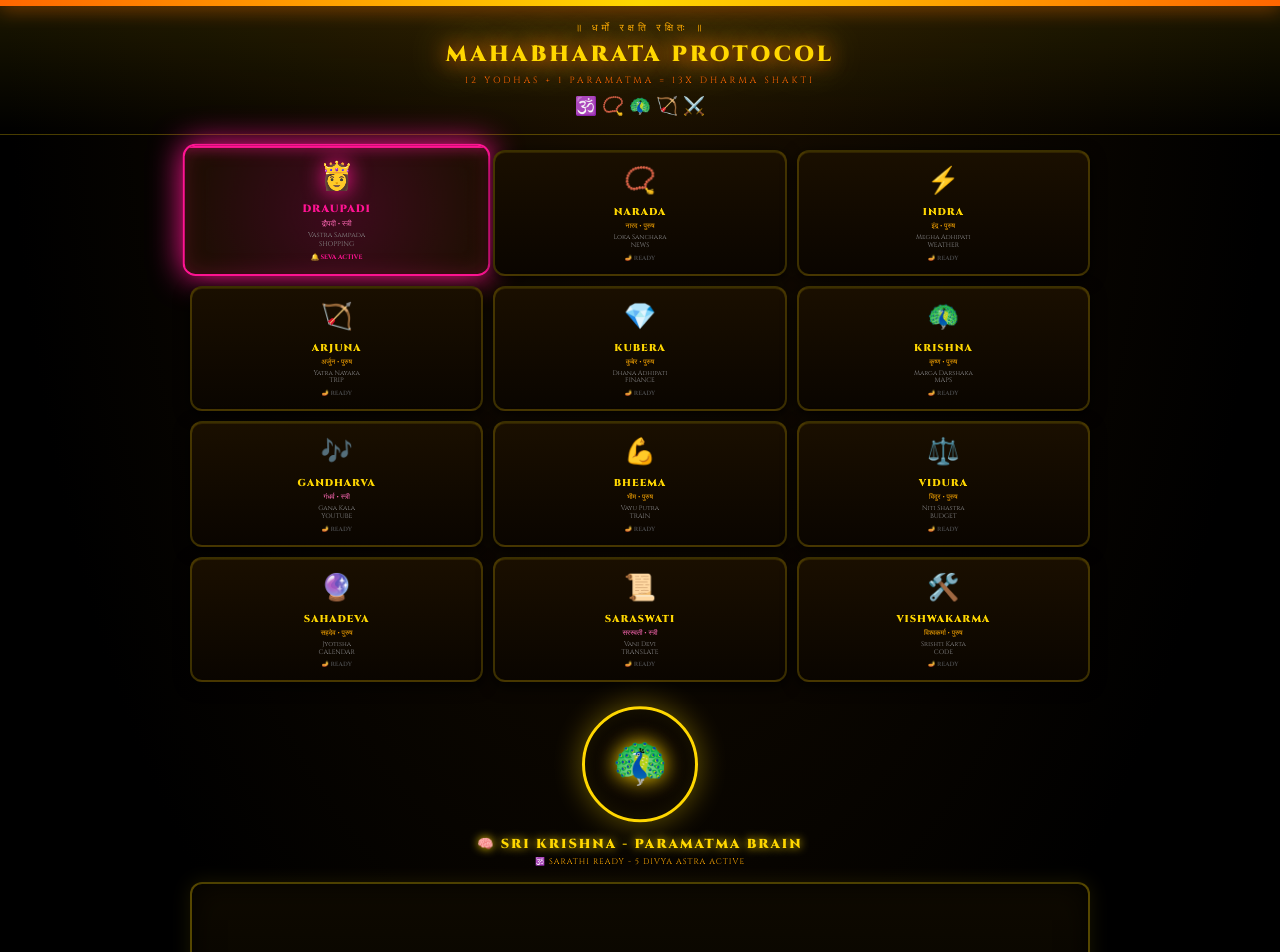
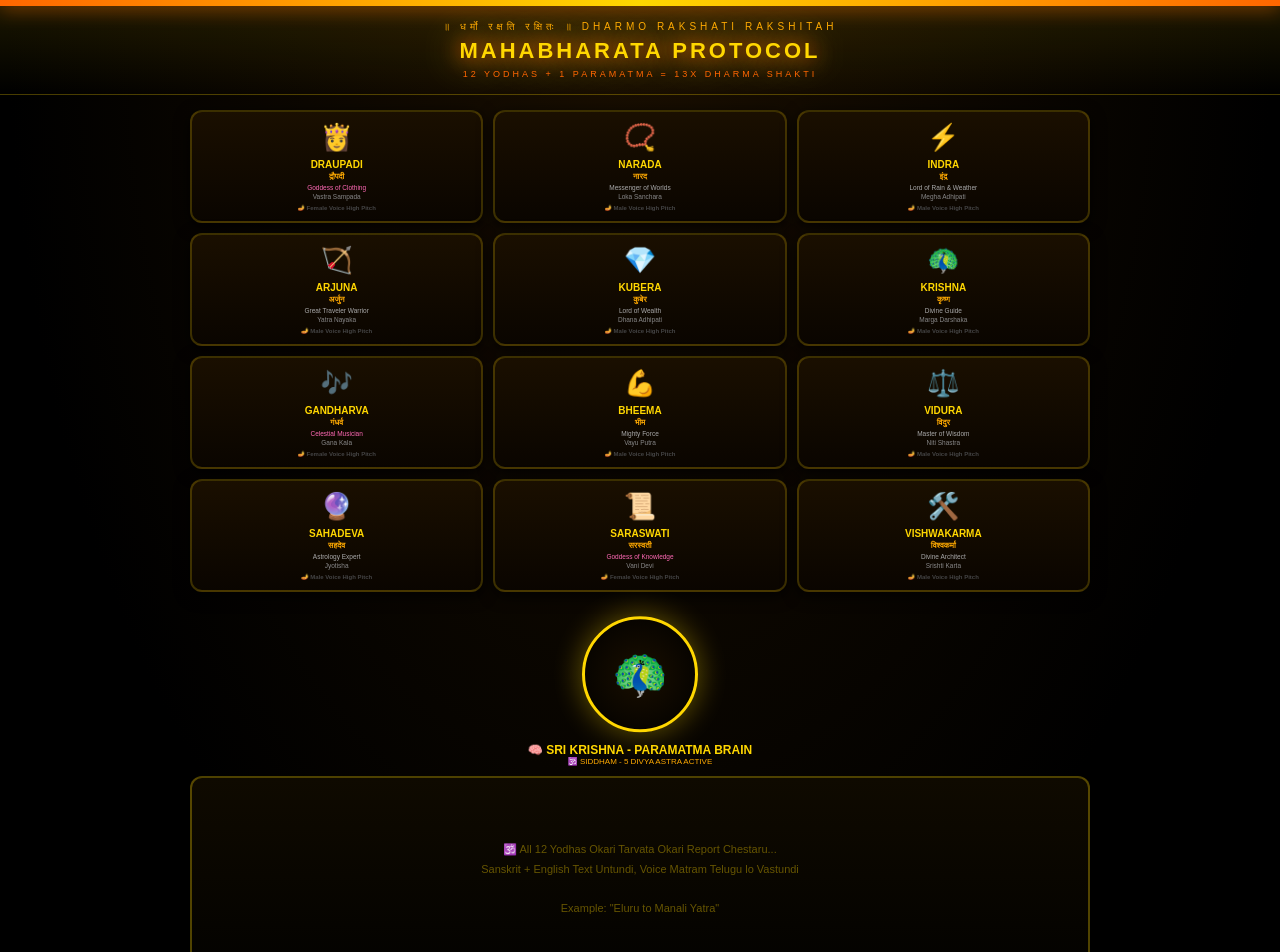
Before and after one commit to Narasimha-cyber/AvenJarvis, a Next.js app: page / in a window 1280 px wide. Shown: the top 952 px of the page. Built offline with nearby package versions, Linux system fonts and the light colour scheme.

Commit message:
Enhance AGENTS data with language support and UI updates
Added English and Telugu descriptions to agents in AGENTS array and updated the speak function to handle Telugu voice synthesis. Improved the user interface and interaction elements.

```diff
--- a/app/page.js
+++ b/app/page.js
@@ -2,18 +2,18 @@
 import { useState, useEffect } from "react";
 
 const AGENTS = [
-  { id: 1, name: "SHOPPING", char: "DRAUPADI", icon: "👸", gender: "female", role: "Vastra Sampada", color: "#ff1493", sanskrit: "द्रौपदी" },
-  { id: 2, name: "NEWS", char: "NARADA", icon: "📿", gender: "male", role: "Loka Sanchara", color: "#ffaa00", sanskrit: "नारद" },
-  { id: 3, name: "WEATHER", char: "INDRA", icon: "⚡", gender: "male", role: "Megha Adhipati", color: "#00d4ff", sanskrit: "इंद्र" },
-  { id: 4, name: "TRIP", char: "ARJUNA", icon: "🏹", gender: "male", role: "Yatra Nayaka", color: "#ffffff", sanskrit: "अर्जुन" },
-  { id: 5, name: "FINANCE", char: "KUBERA", icon: "💎", gender: "male", role: "Dhana Adhipati", color: "#ffd700", sanskrit: "कुबेर" },
-  { id: 6, name: "MAPS", char: "KRISHNA", icon: "🦚", gender: "male", role: "Marga Darshaka", color: "#0080ff", sanskrit: "कृष्ण" },
-  { id: 7, name: "YOUTUBE", char: "GANDHARVA", icon: "🎶", gender: "female", role: "Gana Kala", color: "#ff00ff", sanskrit: "गंधर्व" },
-  { id: 8, name: "TRAIN", char: "BHEEMA", icon: "💪", gender: "male", role: "Vayu Putra", color: "#ff4500", sanskrit: "भीम" },
-  { id: 9, name: "BUDGET", char: "VIDURA", icon: "⚖️", gender: "male", role: "Niti Shastra", color: "#00ff88", sanskrit: "विदुर" },
-  { id: 10, name: "CALENDAR", char: "SAHADEVA", icon: "🔮", gender: "male", role: "Jyotisha", color: "#aa00ff", sanskrit: "सहदेव" },
-  { id: 11, name: "TRANSLATE", char: "SARASWATI", icon: "📜", gender: "female", role: "Vani Devi", color: "#fffacd", sanskrit: "सरस्वती" },
-  { id: 12, name: "CODE", char: "VISHWAKARMA", icon: "🛠️", gender: "male", role: "Srishti Karta", color: "#ff6600", sanskrit: "विश्वकर्मा" },
+  { id: 1, name: "SHOPPING", char: "DRAUPADI", icon: "👸", gender: "female", role: "Vastra Sampada", color: "#ff1493", sanskrit: "द्रौपदी", eng: "Goddess of Clothing", tel: "Vastra Devatha Draupadi" },
+  { id: 2, name: "NEWS", char: "NARADA", icon: "📿", gender: "male", role: "Loka Sanchara", color: "#ffaa00", sanskrit: "नारद", eng: "Messenger of Worlds", tel: "Loka Sanchari Narada Maharshi" },
+  { id: 3, name: "WEATHER", char: "INDRA", icon: "⚡", gender: "male", role: "Megha Adhipati", color: "#00d4ff", sanskrit: "इंद्र", eng: "Lord of Rain & Weather", tel: "Varsha Devudu Indra" },
+  { id: 4, name: "TRIP", char: "ARJUNA", icon: "🏹", gender: "male", role: "Yatra Nayaka", color: "#ffffff", sanskrit: "अर्जुन", eng: "Great Traveler Warrior", tel: "Maha Yatri Arjuna" },
+  { id: 5, name: "FINANCE", char: "KUBERA", icon: "💎", gender: "male", role: "Dhana Adhipati", color: "#ffd700", sanskrit: "कुबेर", eng: "Lord of Wealth", tel: "Dhana Devudu Kubera" },
+  { id: 6, name: "MAPS", char: "KRISHNA", icon: "🦚", gender: "male", role: "Marga Darshaka", color: "#0080ff", sanskrit: "कृष्ण", eng: "Divine Guide", tel: "Marga Darshi Sri Krishna" },
+  { id: 7, name: "YOUTUBE", char: "GANDHARVA", icon: "🎶", gender: "female", role: "Gana Kala", color: "#ff00ff", sanskrit: "गंधर्व", eng: "Celestial Musician", tel: "Gana Kala Gandharva Devi" },
+  { id: 8, name: "TRAIN", char: "BHEEMA", icon: "💪", gender: "male", role: "Vayu Putra", color: "#ff4500", sanskrit: "भीम", eng: "Mighty Force", tel: "Bala Shali Bheema" },
+  { id: 9, name: "BUDGET", char: "VIDURA", icon: "⚖️", gender: "male", role: "Niti Shastra", color: "#00ff88", sanskrit: "विदुर", eng: "Master of Wisdom", tel: "Niti Shastri Vidura" },
+  { id: 10, name: "CALENDAR", char: "SAHADEVA", icon: "🔮", gender: "male", role: "Jyotisha", color: "#aa00ff", sanskrit: "सहदेव", eng: "Astrology Expert", tel: "Jyotisha Shastri Sahadeva" },
+  { id: 11, name: "TRANSLATE", char: "SARASWATI", icon: "📜", gender: "female", role: "Vani Devi", color: "#fffacd", sanskrit: "सरस्वती", eng: "Goddess of Knowledge", tel: "Vani Devi Saraswati" },
+  { id: 12, name: "CODE", char: "VISHWAKARMA", icon: "🛠️", gender: "male", role: "Srishti Karta", color: "#ff6600", sanskrit: "विश्वकर्मा", eng: "Divine Architect", tel: "Srishti Karta Vishwakarma" },
 ];
 
 export default function Home() {
@@ -25,60 +25,62 @@ export default function Home() {
   const [introDone, setIntroDone] = useState(false);
 
   useEffect(() => {
-    const loadVoices = () => {
-      const v = window.speechSynthesis.getVoices();
-      setVoices(v);
-    };
+    const loadVoices = () => setVoices(window.speechSynthesis.getVoices());
     loadVoices();
     window.speechSynthesis.onvoiceschanged = loadVoices;
   }, []);
 
-  const speak = (text, gender = "male", highPitch = true) => {
-    if (!('speechSynthesis' in window)) return;
+  // TELUGU VOICE - ONE AFTER ONE (No Overlap)
+  const speakTelugu = (text, gender) => {
+    return new Promise((resolve) => {
+      if (!('speechSynthesis' in window)) { resolve(); return; }
       window.speechSynthesis.cancel();
       const utter = new SpeechSynthesisUtterance(text);
 
-    // SELECT VOICE BY GENDER
-    let selectedVoice = null;
-    if (voices.length > 0) {
-      if (gender === "female") {
-        selectedVoice = voices.find(v => v.name.toLowerCase().includes("female") || v.name.toLowerCase().includes("zira") || v.name.toLowerCase().includes("samantha") || v.name.includes("Google") && v.lang.includes("en")) || voices[1];
-      } else {
-        selectedVoice = voices.find(v => v.name.toLowerCase().includes("male") || v.name.toLowerCase().includes("david") || v.name.includes("Google") && v.lang.includes("en")) || voices[0];
-      }
-    }
-    if (selectedVoice) utter.voice = selectedVoice;
+      // Try to find Telugu voice
+      let telVoice = voices.find(v => v.lang.includes("te") || v.lang.includes("te-IN"));
+      let femaleVoice = voices.find(v => v.name.toLowerCase().includes("female") || v.name.includes("Zira") || v.name.includes("Google") && v.name.includes("Telugu"));
+      let maleVoice = voices.find(v => v.name.toLowerCase().includes("male") || v.name.includes("David"));
 
+      if (telVoice) utter.voice = telVoice;
+      else if (gender === "female" && femaleVoice) utter.voice = femaleVoice;
+      else if (maleVoice) utter.voice = maleVoice;
+
+      utter.lang = telVoice? "te-IN" : "te-IN"; // Force Telugu
       utter.volume = 1.0;
-    utter.rate = highPitch? 1.15 : 0.95;
-    utter.pitch = gender === "female"? 1.8 : highPitch? 1.4 : 0.9;
+      utter.rate = 0.9; // Slow for Telugu clarity
+      utter.pitch = gender === "female"? 1.6 : 1.1; // High pitch as you asked
+
+      utter.onend = () => { setTimeout(resolve, 400); }; // Gap after each
+      utter.onerror = () => resolve();
+
       window.speechSynthesis.speak(utter);
+    });
   };
 
+  // SEQUENTIAL REPORTING - ONE COMPLETE THEN NEXT
   useEffect(() => {
-    if (introDone) return;
-    const timer = setTimeout(() => {
-      speak("Dharma Samsthapana. All 12 Mahabharata Yodhas Reported Ready, Prabhu.", "male", true);
+    if (introDone || voices.length === 0) return;
 
-      let i = 0;
-      const interval = setInterval(() => {
-        if (i < AGENTS.length) {
+    const startSequence = async () => {
+      await speakTelugu("Dharmo Rakshati Rakshitah. Pannendu mandi Maha Yodhulu siddham ayyaru Prabhu.", "male");
+
+      for (let i = 0; i < AGENTS.length; i++) {
         const ag = AGENTS[i];
         setActiveAgent(ag.id);
         setBrainActive(false);
-          const line = `${ag.char}, ${ag.role} Agent, Reported Ready. ${ag.sanskrit}`;
-          speak(line, ag.gender, true);
-        } else {
-          clearInterval(interval);
+        // TELUGU VOICE FULL
+        await speakTelugu(`${ag.tel} garu, ${ag.role} agent, Seva ku siddham.`, ag.gender);
+      }
+
       setActiveAgent(null);
       setBrainActive(true);
-          speak("I am Krishna, The Supreme Brain, Partha Sarathi. Aham Brahmasmi. All Protocols Active.", "male", true);
-          setTimeout(() => setBrainActive(false), 3000);
+      await speakTelugu("Nenu Sri Krishna ni, Partha Sarathi. Antha siddham ayyindi. Mee aagya kosam eduru choosthunnanu.", "male");
+      setBrainActive(false);
       setIntroDone(true);
-        }
-        i++;
-      }, 2200);
-    }, 1500);
+    };
+
+    const timer = setTimeout(startSequence, 1200);
     return () => clearTimeout(timer);
   }, [voices, introDone]);
 
@@ -88,126 +90,100 @@ export default function Home() {
     setChat(prev => [...prev, { role: "user", text: userMsg }]);
     setMsg("");
     setBrainActive(true);
-    speak("Aagya Prabhu, Vicharana Prarambha...", "male", true);
+    await speakTelugu("Aagya Prabhu, alochistunnanu...", "male");
 
     const lower = userMsg.toLowerCase();
-    if (lower.includes("buy") || lower.includes("shop")) setActiveAgent(1);
+    if (lower.includes("buy")) setActiveAgent(1);
     else if (lower.includes("news")) setActiveAgent(2);
     else if (lower.includes("weather")) setActiveAgent(3);
     else if (lower.includes("trip") || lower.includes("eluru") || lower.includes("manali")) setActiveAgent(4);
-    else if (lower.includes("finance") || lower.includes("money")) setActiveAgent(5);
+    else if (lower.includes("finance")) setActiveAgent(5);
     else if (lower.includes("map")) setActiveAgent(6);
     else if (lower.includes("youtube")) setActiveAgent(7);
     else if (lower.includes("train")) setActiveAgent(8);
     else if (lower.includes("budget")) setActiveAgent(9);
-    else if (lower.includes("calendar") || lower.includes("date")) setActiveAgent(10);
+    else if (lower.includes("calendar")) setActiveAgent(10);
     else if (lower.includes("translate")) setActiveAgent(11);
     else setActiveAgent(12);
 
     try {
       const res = await fetch("/api/avengers", { method: "POST", body: JSON.stringify({ message: userMsg }) });
       const data = await res.json();
-
       setChat(prev => [...prev, { role: "jarvis", text: data.reply, agent: data.agent }]);
       setBrainActive(false);
       setActiveAgent(null);
 
-      const cleanText = data.reply.replace(/[*#_]/g, "").slice(0, 250);
-      speak(cleanText, "male", false);
+      // Speak response in Telugu
+      const clean = data.reply.replace(/[*#_🕉️📿⚡🏹💎🦚🎶💪⚖️🔮📜🛠️💰👸]/g, "").slice(0, 300);
+      await speakTelugu(clean + " Sarvam Krishnarpanam.", "male");
 
     } catch (e) {
-      setChat(prev => [...prev, { role: "jarvis", text: "Kshamya Prabhu, Maya Jaalam... Error.", agent: "ERROR" }]);
+      setChat(prev => [...prev, { role: "jarvis", text: "Kshaminchandi Prabhu, koncham aatankam... Malli prayatninchandi.", agent: "ERROR" }]);
       setBrainActive(false);
     }
   };
 
   return (
-    <div style={{ background: "radial-gradient(ellipse at top, #1a0f00 0%, #000000 70%)", minHeight: "100vh", color: "#ffd700", fontFamily: "'Cinzel', serif", padding: "0", overflowX: "hidden" }}>
-
-      {/* TEMPLE TOP BORDER */}
+    <div style={{ background: "radial-gradient(ellipse at top, #1a0f00 0%, #000000 70%)", minHeight: "100vh", color: "#ffd700", fontFamily: "sans-serif", padding: "0" }}>
       <div style={{ height: "6px", background: "linear-gradient(90deg, #ff6600, #ffd700, #ff6600)", boxShadow: "0 0 20px #ff6600" }}></div>
 
-      {/* HEADER - DEVOTIONAL */}
       <div style={{ textAlign: "center", padding: "15px 10px", background: "linear-gradient(180deg, rgba(255,215,0,0.1), transparent)", borderBottom: "1px solid rgba(255,215,0,0.2)" }}>
-        <div style={{ fontSize: "10px", letterSpacing: "4px", color: "#ffaa00" }}>॥ धर्मो रक्षति रक्षितः ॥</div>
+        <div style={{ fontSize: "10px", letterSpacing: "4px", color: "#ffaa00" }}>॥ धर्मो रक्षति रक्षितः ॥ DHARMO RAKSHATI RAKSHITAH</div>
         <div style={{ fontSize: "22px", fontWeight: "900", color: "#ffd700", textShadow: "0 0 20px #ff6600, 0 0 40px #ffd700", margin: "5px 0", letterSpacing: "3px" }}>MAHABHARATA PROTOCOL</div>
         <div style={{ fontSize: "9px", letterSpacing: "3px", color: "#ff6600" }}>12 YODHAS + 1 PARAMATMA = 13X DHARMA SHAKTI</div>
-        <div style={{ marginTop: "8px", fontSize: "18px" }}>🕉️ 📿 🦚 🏹 ⚔️</div>
       </div>
 
-      {/* 12 AGENTS - TEMPLE PILLARS STYLE */}
       <div style={{ display: "grid", gridTemplateColumns: "repeat(3, 1fr)", gap: "10px", padding: "15px", maxWidth: "900px", margin: "0 auto" }}>
         {AGENTS.map(a => (
           <div key={a.id}
-            onClick={() => speak(`${a.char}, ${a.role}. ${a.sanskrit}. Ready for Seva.`, a.gender, true)}
+            onClick={async () => { setActiveAgent(a.id); await speakTelugu(`${a.tel} garu siddham ga unnaru. Sanskrit lo ${a.sanskrit}. English lo ${a.eng}`, a.gender); setActiveAgent(null); }}
             style={{
             border: `2px solid ${activeAgent===a.id? a.color : "rgba(255,215,0,0.2)"}`,
             background: activeAgent===a.id? `radial-gradient(circle, ${a.color}33, #1a0f00)` : "linear-gradient(180deg, #1a0f00, #0a0500)",
-            padding: "12px 5px", textAlign: "center", borderRadius: "12px",
-            boxShadow: activeAgent===a.id? `0 0 30px ${a.color}, inset 0 0 20px ${a.color}33` : "0 4px 15px rgba(0,0,0,0.8), inset 0 1px 0 rgba(255,215,0,0.1)",
-            transform: activeAgent===a.id? "scale(1.05) translateY(-3px)" : "scale(1)",
-            transition: "all 0.4s ease", cursor: "pointer", position: "relative", overflow: "hidden"
+            padding: "10px 5px", textAlign: "center", borderRadius: "12px",
+            boxShadow: activeAgent===a.id? `0 0 30px ${a.color}` : "0 4px 15px rgba(0,0,0,0.8)",
+            transform: activeAgent===a.id? "scale(1.05)" : "scale(1)",
+            transition: "all 0.3s ease", cursor: "pointer"
           }}>
-            {activeAgent===a.id && <div style={{ position: "absolute", top: "0", left: "0", right: "0", height: "2px", background: a.color, boxShadow: `0 0 10px ${a.color}` }}></div>}
-            <div style={{ fontSize: "26px", filter: activeAgent===a.id? `drop-shadow(0 0 10px ${a.color})` : "none" }}>{a.icon}</div>
-            <div style={{ fontSize: "10px", fontWeight: "900", marginTop: "6px", color: activeAgent===a.id? a.color : "#ffd700", letterSpacing: "1px" }}>{a.char}</div>
-            <div style={{ fontSize: "7px", color: a.gender==="female"? "#ff69b4" : "#ffaa00", marginTop: "2px" }}>{a.sanskrit} • {a.gender==="female"? "स्त्री" : "पुरुष"}</div>
-            <div style={{ fontSize: "6.5px", color: "#888", marginTop: "3px", lineHeight: "1.2" }}>{a.role}<br/>{a.name}</div>
-            <div style={{ fontSize: "6px", color: activeAgent===a.id? a.color : "#444", marginTop: "4px", fontWeight: "bold" }}>{activeAgent===a.id? "🔔 SEVA ACTIVE" : "🪔 READY"}</div>
+            <div style={{ fontSize: "26px" }}>{a.icon}</div>
+            <div style={{ fontSize: "10px", fontWeight: "900", marginTop: "6px", color: activeAgent===a.id? a.color : "#ffd700" }}>{a.char}</div>
+            <div style={{ fontSize: "8px", color: "#ffaa00", marginTop: "2px", fontWeight: "bold" }}>{a.sanskrit}</div>
+            <div style={{ fontSize: "6.5px", color: a.gender==="female"? "#ff69b4" : "#aaa", marginTop: "2px" }}>{a.eng}</div>
+            <div style={{ fontSize: "6.5px", color: "#888", marginTop: "2px" }}>{a.role}</div>
+            <div style={{ fontSize: "6px", color: activeAgent===a.id? a.color : "#444", marginTop: "4px", fontWeight: "bold" }}>{activeAgent===a.id? "🔔 MATLADUTHUNNARU..." : `🪔 ${a.gender==="female"? "Female Voice" : "Male Voice"} High Pitch`}</div>
           </div>
         ))}
       </div>
 
-      {/* CENTRAL KRISHNA BRAIN - SUDARSHAN CHAKRA */}
-      <div style={{ display: "flex", flexDirection: "column", alignItems: "center", margin: "10px 0 15px 0" }}>
-        <div style={{ position: "relative" }}>
-          <div style={{
-            width: "110px", height: "110px", borderRadius: "50%",
-            background: brainActive? "radial-gradient(circle, #0080ff, #001a33)" : "radial-gradient(circle, #1a0f00, #000)",
-            border: `3px solid ${brainActive? "#00d4ff" : "#ffd700"}`,
-            display: "flex", alignItems: "center", justifyContent: "center",
-            boxShadow: brainActive? "0 0 50px #00d4ff, 0 0 80px #0080ff, inset 0 0 30px #00d4ff55" : "0 0 30px rgba(255,215,0,0.4), inset 0 0 20px rgba(255,215,0,0.1)",
-            animation: brainActive? "chakra 1.5s linear infinite" : "float 3s ease-in-out infinite",
-            cursor: "pointer"
-          }}
-          onClick={() => speak("Aham Krishnasmi, Partha Sarathi. What is your Aagya?", "male", true)}
-          >
-            <span style={{ fontSize: "45px", filter: brainActive? "drop-shadow(0 0 15px #00d4ff)" : "drop-shadow(0 0 10px #ffd700)" }}>🦚</span>
+      <div style={{ display: "flex", flexDirection: "column", alignItems: "center", margin: "10px 0" }}>
+        <div style={{ width: "110px", height: "110px", borderRadius: "50%", background: brainActive? "radial-gradient(circle, #0080ff, #001a33)" : "radial-gradient(circle, #1a0f00, #000)", border: `3px solid ${brainActive? "#00d4ff" : "#ffd700"}`, display: "flex", alignItems: "center", justifyContent: "center", boxShadow: brainActive? "0 0 50px #00d4ff" : "0 0 30px rgba(255,215,0,0.4)", animation: brainActive? "chakra 1.5s linear infinite" : "float 3s ease-in-out infinite" }}>
+          <span style={{ fontSize: "45px" }}>🦚</span>
         </div>
-          {brainActive && <div style={{ position: "absolute", top: "-10px", left: "-10px", right: "-10px", bottom: "-10px", borderRadius: "50%", border: "1px dashed #00d4ff", animation: "chakra 2s linear infinite reverse", opacity: 0.5 }}></div>}
-        </div>
-        <div style={{ marginTop: "12px", textAlign: "center" }}>
-          <div style={{ fontSize: "13px", fontWeight: "900", color: brainActive? "#00d4ff" : "#ffd700", letterSpacing: "2px", textShadow: brainActive? "0 0 15px #00d4ff" : "0 0 10px #ffd700" }}>🧠 SRI KRISHNA - PARAMATMA BRAIN</div>
-          <div style={{ fontSize: "8px", color: "#ffaa00", marginTop: "3px", letterSpacing: "1px" }}>{brainActive? "🌀 SUDARSHAN CHAKRA ACTIVE - VICHARANA..." : "🕉️ SARATHI READY - 5 DIVYA ASTRA ACTIVE"}</div>
+        <div style={{ marginTop: "10px", textAlign: "center" }}>
+          <div style={{ fontSize: "12px", fontWeight: "900", color: brainActive? "#00d4ff" : "#ffd700" }}>🧠 SRI KRISHNA - PARAMATMA BRAIN</div>
+          <div style={{ fontSize: "8px", color: "#ffaa00" }}>{brainActive? "🌀 Alocistunnanu..." : "🕉️ SIDDHAM - 5 DIVYA ASTRA ACTIVE"}</div>
         </div>
       </div>
 
-      {/* CHAT - PALM LEAF MANUSCRIPT STYLE */}
       <div style={{ maxWidth: "900px", margin: "0 auto", padding: "0 12px" }}>
-        <div style={{ minHeight: "220px", maxHeight: "380px", overflowY: "auto", border: "2px solid rgba(255,215,0,0.3)", borderRadius: "12px", background: "linear-gradient(180deg, #0f0a00, #000)", padding: "12px", boxShadow: "inset 0 0 30px rgba(0,0,0,0.8), 0 0 20px rgba(255,215,0,0.1)" }}>
-          {chat.length===0 && <div style={{ color: "#665500", fontSize: "11px", textAlign: "center", marginTop: "60px", lineHeight: "1.8" }}>🕉️ Dharmo Rakshati Rakshitah<br/>All 12 Yodhas Reporting For Dharma Seva...<br/><br/>Adugu Prabhu: <br/>"Eluru to Manali Yatra" / "Vastra Krayam" / "Varsha Suchana"</div>}
+        <div style={{ minHeight: "220px", maxHeight: "380px", overflowY: "auto", border: "2px solid rgba(255,215,0,0.3)", borderRadius: "12px", background: "linear-gradient(180deg, #0f0a00, #000)", padding: "12px" }}>
+          {chat.length===0 && <div style={{ color: "#665500", fontSize: "11px", textAlign: "center", marginTop: "50px", lineHeight: "1.8" }}>🕉️ All 12 Yodhas Okari Tarvata Okari Report Chestaru...<br/>Sanskrit + English Text Untundi, Voice Matram Telugu lo Vastundi<br/><br/>Example: "Eluru to Manali Yatra"</div>}
           {chat.map((c,i)=>(
-            <div key={i} style={{ margin: "12px 0", padding: "12px", background: c.role==="user"? "linear-gradient(90deg, #1a1200, #0f0a00)" : "linear-gradient(90deg, #001a33, #000a1a)", borderLeft: `4px solid ${c.role==="user"? "#ffaa00" : "#00d4ff"}`, borderRadius: "0 8px 8px 0", fontSize: "12.5px", whiteSpace: "pre-wrap", color: c.role==="user"? "#ffcc66" : "#aaddff", lineHeight: "1.6", boxShadow: "0 2px 10px rgba(0,0,0,0.5)" }}>
-              <div style={{ fontSize: "9px", fontWeight: "900", color: c.role==="user"? "#ffaa00" : "#00d4ff", marginBottom: "6px", letterSpacing: "1px" }}>{c.role==="user"? "👤 BHक्त (YOU)" : `🦚 ${c.agent} - KRISHNA VANI`}:</div>
-              {c.text}
+            <div key={i} style={{ margin: "12px 0", padding: "12px", background: c.role==="user"? "#1a1200" : "#001a33", borderLeft: `4px solid ${c.role==="user"? "#ffaa00" : "#00d4ff"}`, borderRadius: "0 8px 8px 0", fontSize: "12.5px", whiteSpace: "pre-wrap", color: c.role==="user"? "#ffcc66" : "#aaddff" }}>
+              <b style={{ fontSize: "9px", color: c.role==="user"? "#ffaa00" : "#00d4ff" }}>{c.role==="user"? "YOU" : c.agent}:</b><br/>{c.text}
             </div>
           ))}
         </div>
       </div>
 
-      {/* INPUT - YAGNA KUNDAM STYLE */}
       <div style={{ maxWidth: "900px", margin: "15px auto", padding: "0 12px", display: "flex", gap: "8px" }}>
-        <input value={msg} onChange={e=>setMsg(e.target.value)} onKeyDown={e=>e.key==="Enter" && send()} placeholder="🕉️ Aagya Deejiye Prabhu... (Ex: Eluru to Manali Yatra / Cargo pants krayam)" style={{ flex: 1, background: "linear-gradient(180deg, #1a1200, #0a0800)", border: "2px solid rgba(255,215,0,0.3)", color: "#ffd700", padding: "14px 12px", borderRadius: "10px", outline: "none", fontSize: "13px", boxShadow: "inset 0 2px 10px rgba(0,0,0,0.8)" }} />
-        <button onClick={send} style={{ background: "linear-gradient(180deg, #ffd700, #ffaa00)", color: "#000", border: "none", padding: "0 22px", borderRadius: "10px", fontWeight: "900", cursor: "pointer", fontSize: "12px", letterSpacing: "1px", boxShadow: "0 0 20px rgba(255,215,0,0.5)", textShadow: "0 1px 0 rgba(255,255,255,0.5)" }}>YAGYA 🔥</button>
+        <input value={msg} onChange={e=>setMsg(e.target.value)} onKeyDown={e=>e.key==="Enter" && send()} placeholder="🕉️ Aagya ivvandi Prabhu..." style={{ flex: 1, background: "#1a1200", border: "2px solid rgba(255,215,0,0.3)", color: "#ffd700", padding: "14px", borderRadius: "10px", outline: "none" }} />
+        <button onClick={send} style={{ background: "linear-gradient(180deg, #ffd700, #ffaa00)", color: "#000", border: "none", padding: "0 22px", borderRadius: "10px", fontWeight: "900", cursor: "pointer" }}>YAGYA 🔥</button>
       </div>
 
-      <div style={{ textAlign: "center", padding: "12px", fontSize: "8px", color: "#554400", letterSpacing: "2px" }}>॥ सर्वे भवन्तु सुखिनः ॥ MADE WITH BHAKTI FOR DHARMA ॥</div>
-
       <style>{`
-        @import url('https://fonts.googleapis.com/css2?family=Cinzel:wght@400;700;900&display=swap');
-        @keyframes chakra { 0% { transform: rotate(0deg) scale(1); } 50% { transform: rotate(180deg) scale(1.05); } 100% { transform: rotate(360deg) scale(1); } }
+        @keyframes chakra { 0% { transform: rotate(0deg); } 100% { transform: rotate(360deg); } }
         @keyframes float { 0%,100% { transform: translateY(0); } 50% { transform: translateY(-5px); } }
-        ::-webkit-scrollbar { width: 6px; } ::-webkit-scrollbar-thumb { background: #ffd700; border-radius: 3px; }
       `}</style>
     </div>
   );
```
Lines whose indentation alone changed are shown as unchanged.
